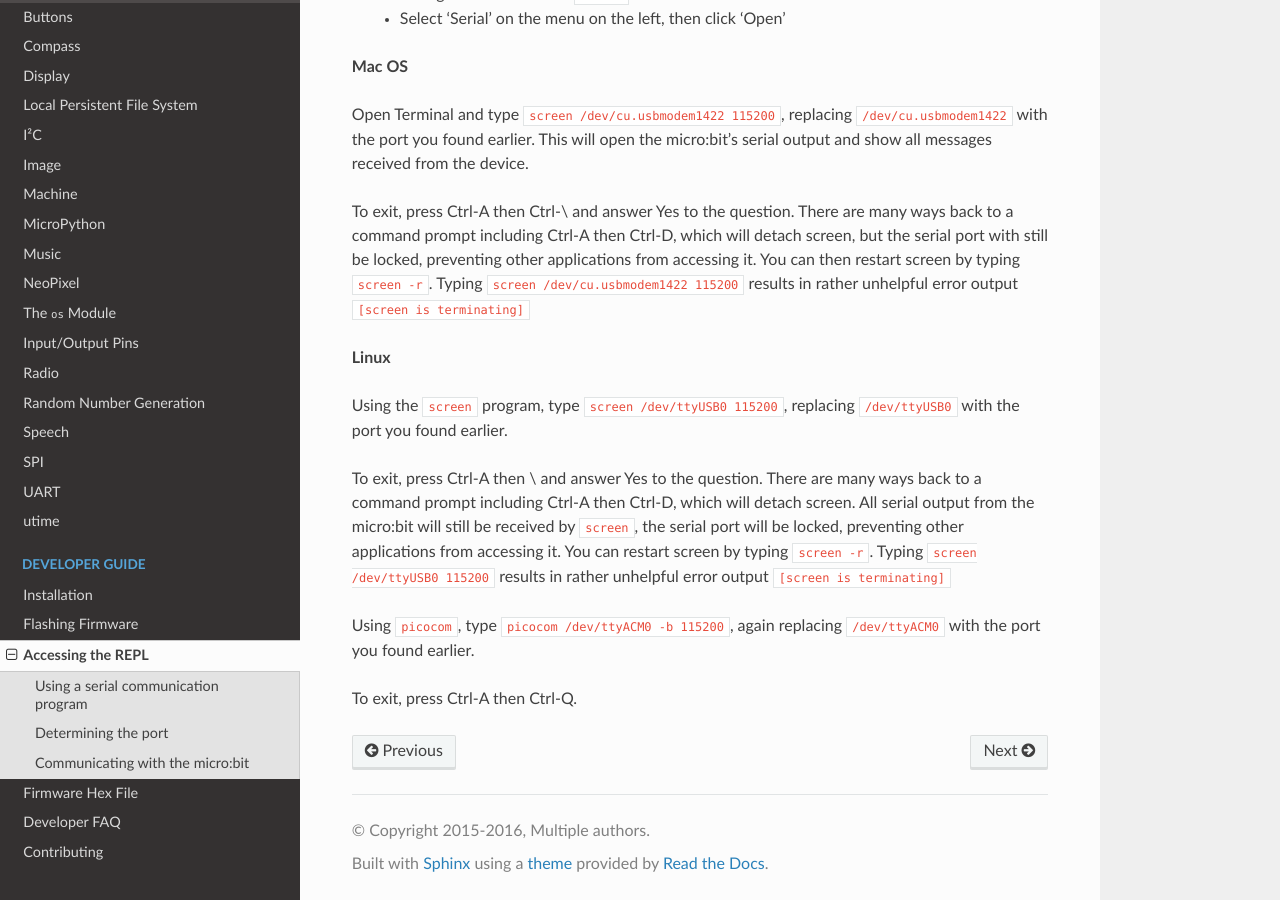
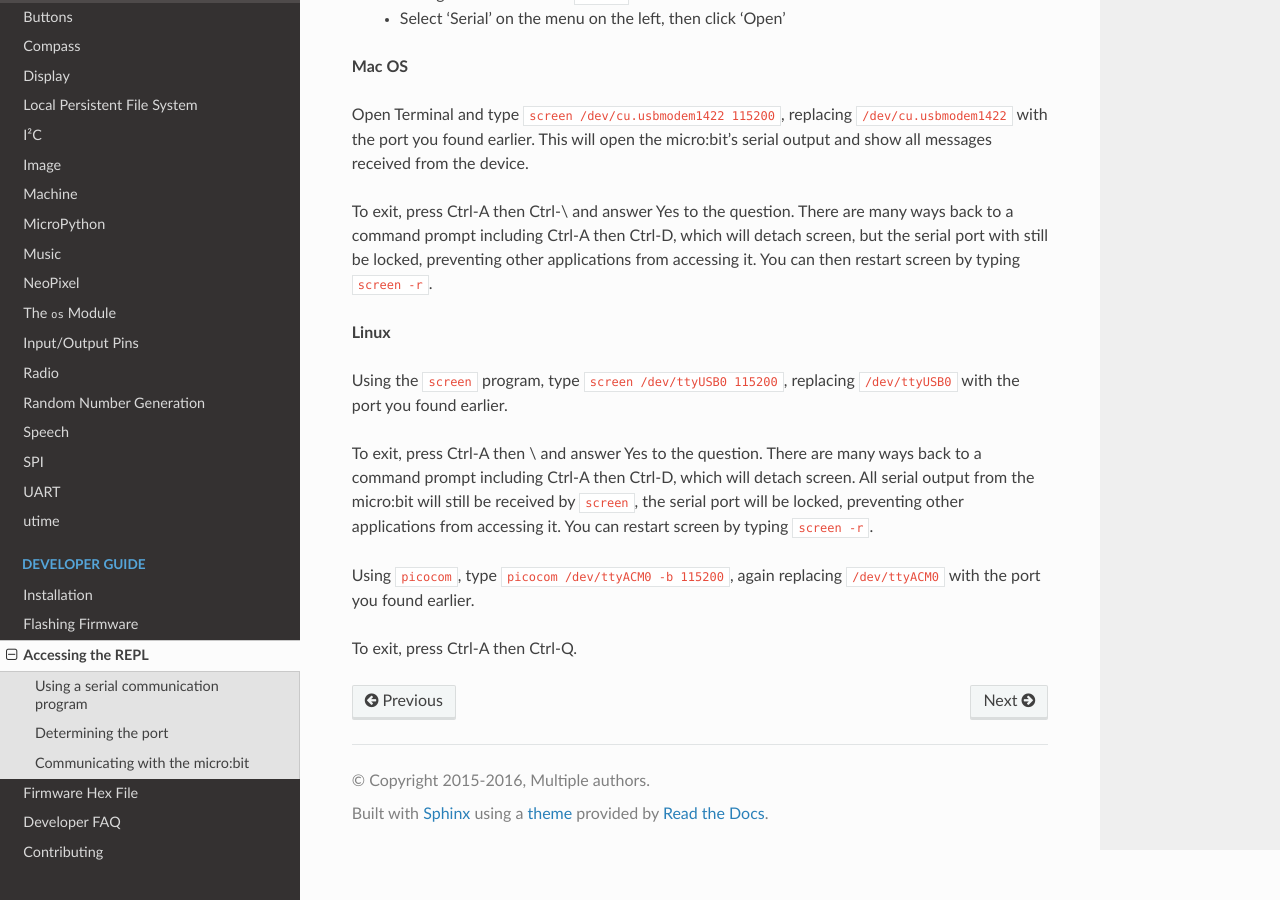
Before and after one commit to bbcmicrobit/micropython, a Sphinx documentation site: the page built from docs/devguide/repl.rst, in a window 1280 px wide and 900 px high, scrolled down 1601 px. Built offline with Sphinx 7.4.7 and the Read the Docs theme 2.0.0, drawn with Linux system fonts in a browser that asks for light colours.

Commit message:
removed 2 sentences as requested by @microbit-carlos

```diff
--- a/docs/devguide/repl.rst
+++ b/docs/devguide/repl.rst
@@ -86,8 +86,7 @@ To exit, press Ctrl-A then Ctrl-\\ and answer Yes to the question. There are
 many ways back to a command prompt including Ctrl-A then Ctrl-D, which will
 detach screen, but the serial port with still be locked, preventing other
 applications from accessing it. You can then restart screen by typing
-``screen -r``. Typing ``screen /dev/cu.usbmodem1422 115200`` results in rather
-unhelpful error output ``[screen is terminating]``
+``screen -r``.
 
 
 **Linux**
@@ -99,9 +98,7 @@ To exit, press Ctrl-A then \\ and answer Yes to the question. There are many
 ways back to a command prompt including Ctrl-A then Ctrl-D, which will detach
 screen. All serial output from the micro:bit will still be received by
 ``screen``, the serial port will be locked, preventing other applications from
-accessing it. You can restart screen by typing ``screen -r``. Typing
-``screen /dev/ttyUSB0 115200`` results in rather unhelpful error output
-``[screen is terminating]``
+accessing it. You can restart screen by typing ``screen -r``.
 
 Using ``picocom``, type ``picocom /dev/ttyACM0 -b 115200``, again replacing
 ``/dev/ttyACM0`` with the port you found earlier.
```
